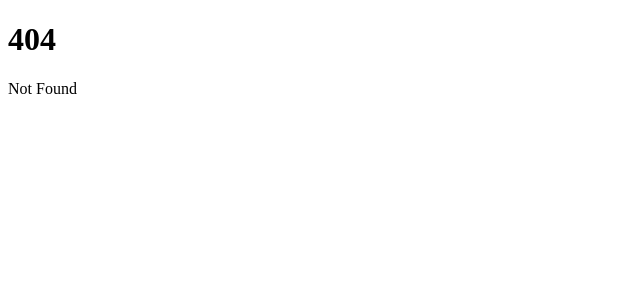
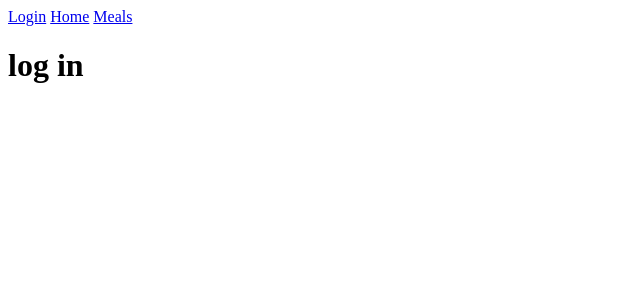
Before and after one commit to dallenbaldwin/we-need-to-eat, a SvelteKit app: page /login in a window 1280 px wide. Before the commit this address had no page. Shown: the top 300 px of the page, without its empty margins (0-640 px from the left). Built offline with nearby package versions, Linux system fonts and the light colour scheme.

Commit message:
start working on navigation

```diff
--- /dev/null
+++ b/src/routes/+layout.svelte
@@ -0,0 +1,7 @@
+<nav>
+  <a href="/login">Login</a>
+  <a href="/">Home</a>
+  <a href="/meals">Meals</a>
+</nav>
+
+<slot />
--- a/src/routes/+page.svelte
+++ b/src/routes/+page.svelte
@@ -1,4 +1,2 @@
-<h1>Welcome to SvelteKit</h1>
-<p>
-  Visit <a href="https://kit.svelte.dev">kit.svelte.dev</a> to read the documentation
-</p>
+<h1>we need to eat</h1>
+<p>add</p>
--- /dev/null
+++ b/src/routes/login/+page.svelte
@@ -0,0 +1 @@
+<h1>log in</h1>
--- /dev/null
+++ b/src/routes/meals/+page.svelte
@@ -0,0 +1 @@
+<h1>meals</h1>
```
Also changed, not shown: 1 other file (tests, documents, lock files or other folders).
